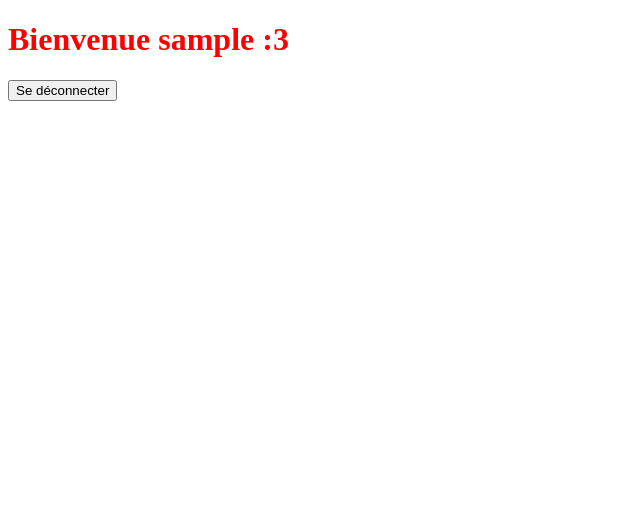
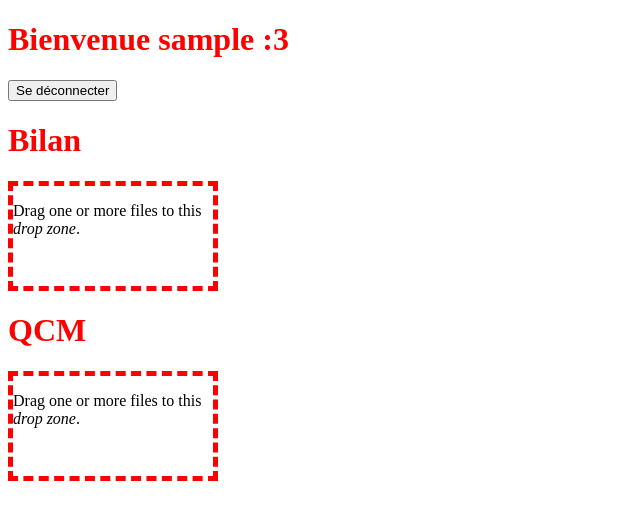
Before and after one commit to amin-elmellouki/SAE_Consolidation, a Django app: page / in a window 1280 px wide. Shown: the top 520 px of the page, without its empty margins (0-640 px from the left). Run offline with Django 5.2, Linux system fonts and the light colour scheme; the visitor is signed in with stand-in values (Sample User, id 1).

Commit message:
Chargement bilan

```diff
--- /dev/null
+++ b/home/static/script.js
@@ -0,0 +1,41 @@
+function dropHandler(ev, type) {
+    console.log("File(s) dropped");
+
+    ev.preventDefault();
+
+    // Récupération des fichiers
+    let files
+    if (ev.dataTransfer.items) {
+        files = [...ev.dataTransfer.items].map(item => item.getAsFile());
+    } else {
+        files = [...ev.dataTransfer.files];
+    }
+
+    // Choix de l'url
+    let url;
+    if (type === "bilan") {
+        url = loadBilanUrl;
+    } else {
+        url = loadQcmUrl
+    }
+
+    // Envoie
+    let formData = new FormData();
+    files.forEach((file, index) => {
+        formData.append(`files`, file);
+    });
+
+    fetch(url, {
+        method: 'POST',
+        headers: {
+            "X-CSRFToken": getCookie("csrftoken")
+        },
+        body: formData
+    })
+}
+
+function getCookie(name) {
+    const value = `; ${document.cookie}`;
+    const parts = value.split(`; ${name}=`);
+    if (parts.length === 2) return parts.pop().split(';').shift();
+}
--- /dev/null
+++ b/home/static/style-home.css
@@ -0,0 +1,5 @@
+.drop_zone {
+    border: 5px dashed red;
+    width: 200px;
+    height: 100px;
+}
--- a/home/templates/home.html
+++ b/home/templates/home.html
@@ -1,5 +1,14 @@
 {% extends "base.html" %}
+{% load static %}
 {% block title %} Home {% endblock %}
+
+{% block styles %}
+<link href="{% static 'style-home.css'%}" rel="stylesheet"/>
+<script src="{% static 'script.js'%}"></script>
+<script>
+    const loadBilanUrl = "{% url 'load_qcm' %}";
+</script>
+{% endblock %}
 
 {% block content %}
     <h1>Bienvenue {{user.username}} :3</h1>
@@ -7,4 +16,16 @@
         {% csrf_token %}
         <button type="submit">Se déconnecter</button>
     </form>
+
+    <h1>Bilan</h1>
+    <div class="drop_zone" id="bilan_drop_zone" ondrop="dropHandler(event, 'bilan');" ondragover="event.preventDefault();">
+        <p>Drag one or more files to this <i>drop zone</i>.</p>
+    </div>
+
+    <h1>QCM</h1>
+    <div class="drop_zone" id="qcm_drop_zone" ondrop="dropHandler(event, 'qcm');" ondragover="event.preventDefault();">
+        <p>Drag one or more files to this <i>drop zone</i>.</p>
+    </div>
+
+
 {% endblock %}
--- a/home/urls.py
+++ b/home/urls.py
@@ -1,8 +1,10 @@
 from django.contrib.auth.views import LogoutView
 from django.urls import path
 
-from .views import home
+from .views import home, load_bilan, load_qcm
 
 urlpatterns = [
     path('', home, name='home'),
+    path('load_bilan', load_bilan, name='load_bilan'),
+    path('load_qcm', load_qcm, name='load_qcm'),
 ]
--- a/home/views.py
+++ b/home/views.py
@@ -1,11 +1,33 @@
+import csv
+
 from django.contrib.auth.decorators import login_required
-from django.shortcuts import render
+from django.shortcuts import HttpResponseRedirect, render
+
+from .models import load_bilan_into_db, load_qcm_into_db
 
 
 @login_required(login_url='/login/')
 def home(request):
     context = {
         'message': "Bienvenue, vous êtes connecté !",
-        'user': request.user
+        'user': request.user,
     }
     return render(request, 'home.html', context)
+
+
+@login_required(login_url="/login/")
+def load_bilan(request):
+    files = request.FILES.getlist('files')
+    for file in files:
+        load_bilan_into_db(file)
+
+    return HttpResponseRedirect("/")
+
+
+@login_required(login_url="/login/")
+def load_qcm(request):
+    files = request.FILES.getlist('files')
+    for file in files:
+        load_bilan_into_db(file)
+
+    return HttpResponseRedirect("/")
--- a/templates/base.html
+++ b/templates/base.html
@@ -6,9 +6,8 @@
   {% block head %}
   <title>{% block title %}Mon Projet{% endblock %}</title>
 
-  {% block styles %}
   <link href="{% static 'style.css'%}" rel="stylesheet" />
-  {% endblock %}
+  {% block styles %} {% endblock %}
 
   {% endblock%}
 </head>
```
Also changed, not shown: home/models.py (+87 -8 lines), home/migrations/0001_initial.py, login/migrations/__init__.py (deleted).
